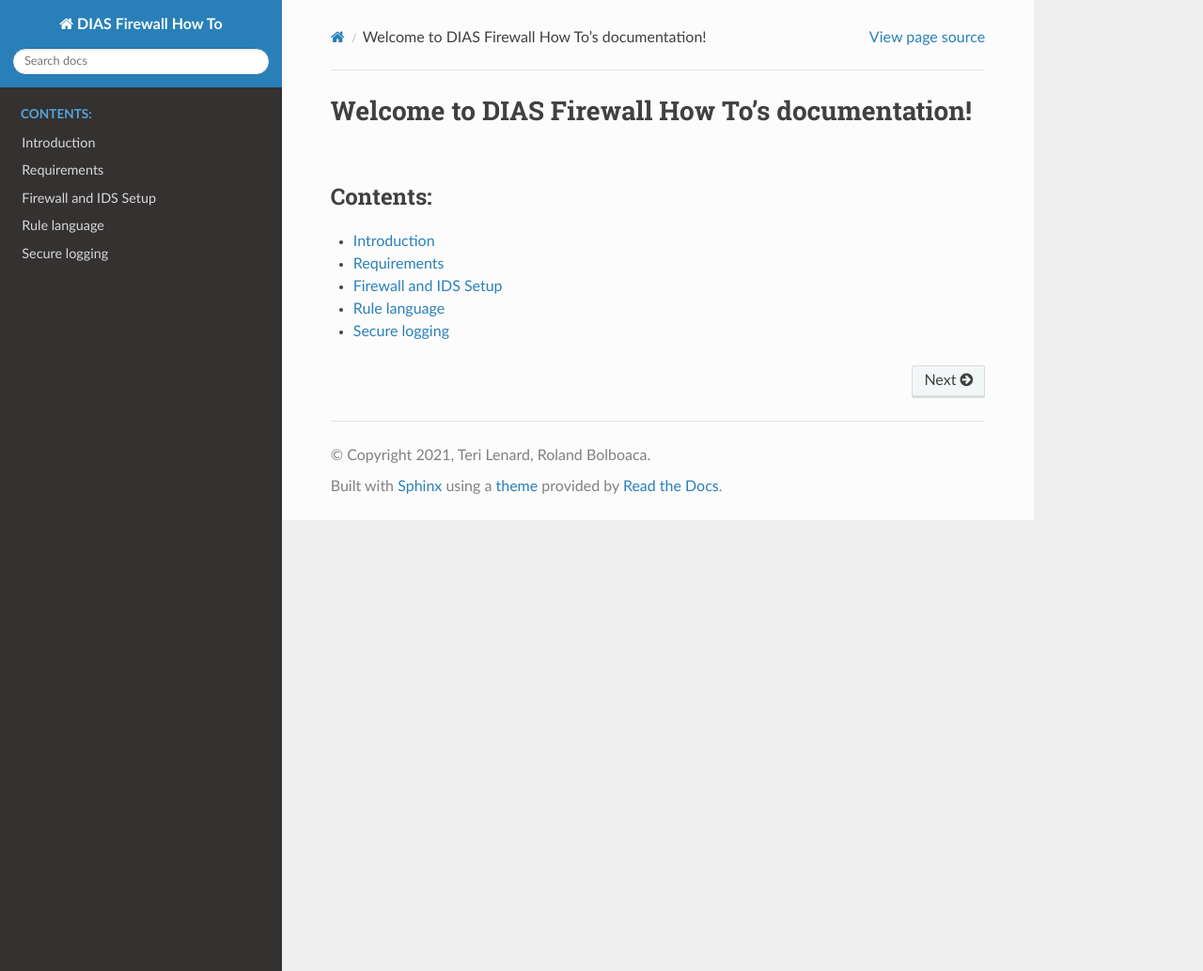
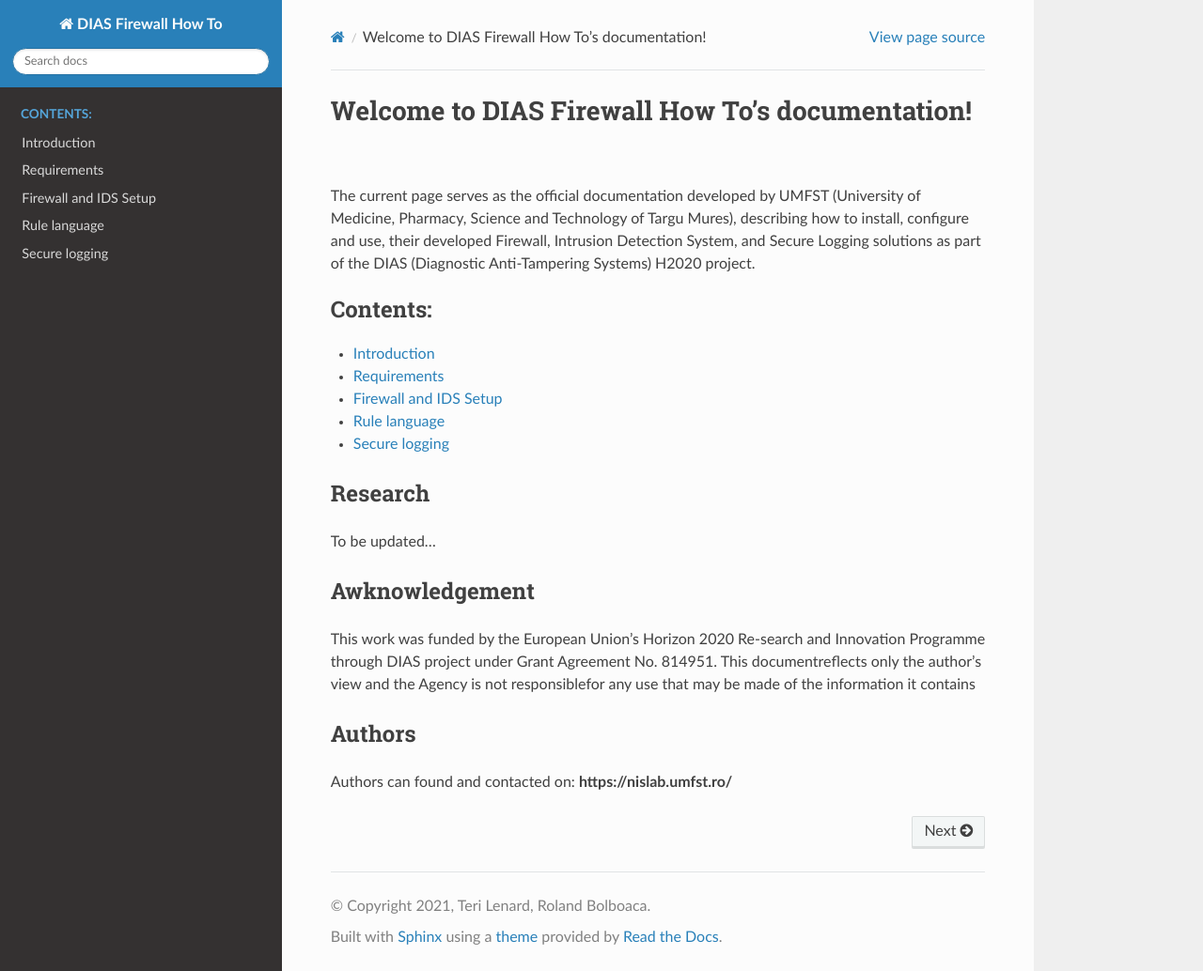
Before and after one commit to terilenard/dias-kuksa-firewall-doc, a Sphinx documentation site: the page built from source/index.rst, in a window 1280 px wide and 1034 px high. Shown: the whole window at 94% size. Built offline with Sphinx 7.4.7 and the Read the Docs theme 2.0.0, drawn with Linux system fonts in a browser that asks for light colours.

Commit message:
Wrote main page.

```diff
--- a/source/index.rst
+++ b/source/index.rst
@@ -5,6 +5,10 @@
 
 Welcome to DIAS Firewall How To's documentation!
 ================================================
+
+The current page serves as the official documentation developed by UMFST (University of Medicine, Pharmacy, Science and Technology of Targu Mures),
+describing how to install, configure and use, their developed Firewall, Intrusion Detection System, and Secure Logging solutions as part of the
+DIAS (Diagnostic Anti-Tampering Systems) H2020 project.
 
 .. toctree::
    :maxdepth: 2
@@ -14,3 +18,20 @@ Welcome to DIAS Firewall How To's documentation!
    setup
    rules
    logging
+
+
+Research
+---------
+
+To be updated...
+
+Awknowledgement
+---------------
+
+This work was funded by the European Union’s Horizon 2020 Re-search and Innovation Programme through DIAS project under Grant Agreement No. 814951.
+This documentreflects only the author’s view and the Agency is not responsiblefor any use that may be made of the information it contains
+
+Authors
+-------
+
+Authors can found and contacted on: **https://nislab.umfst.ro/**
```
Also changed, not shown: 5 other files.
